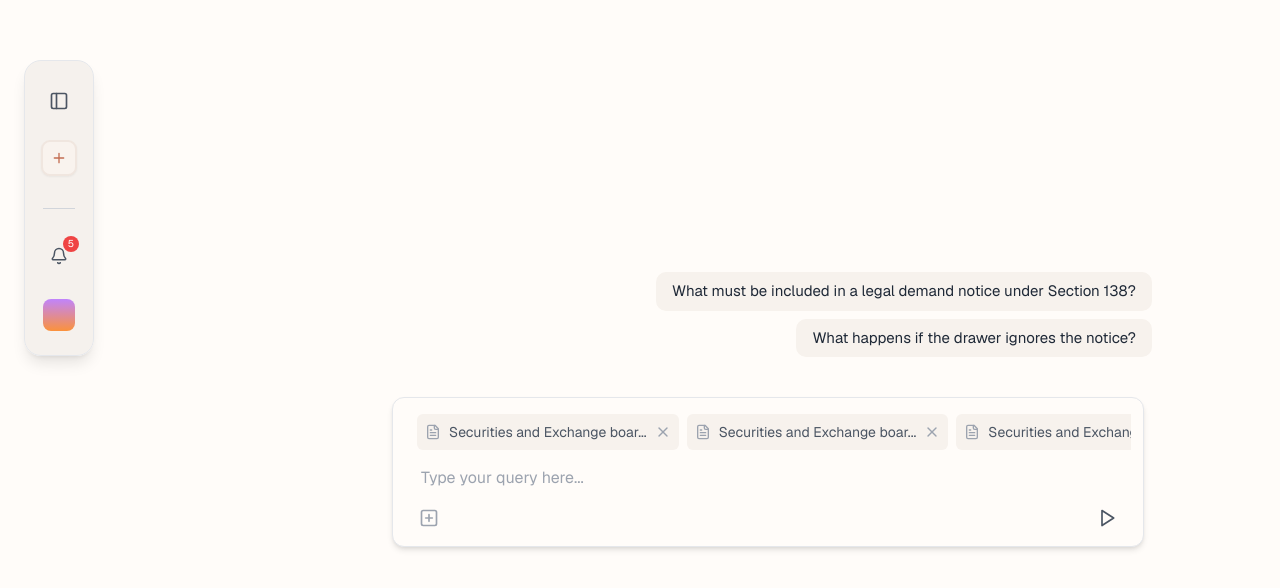
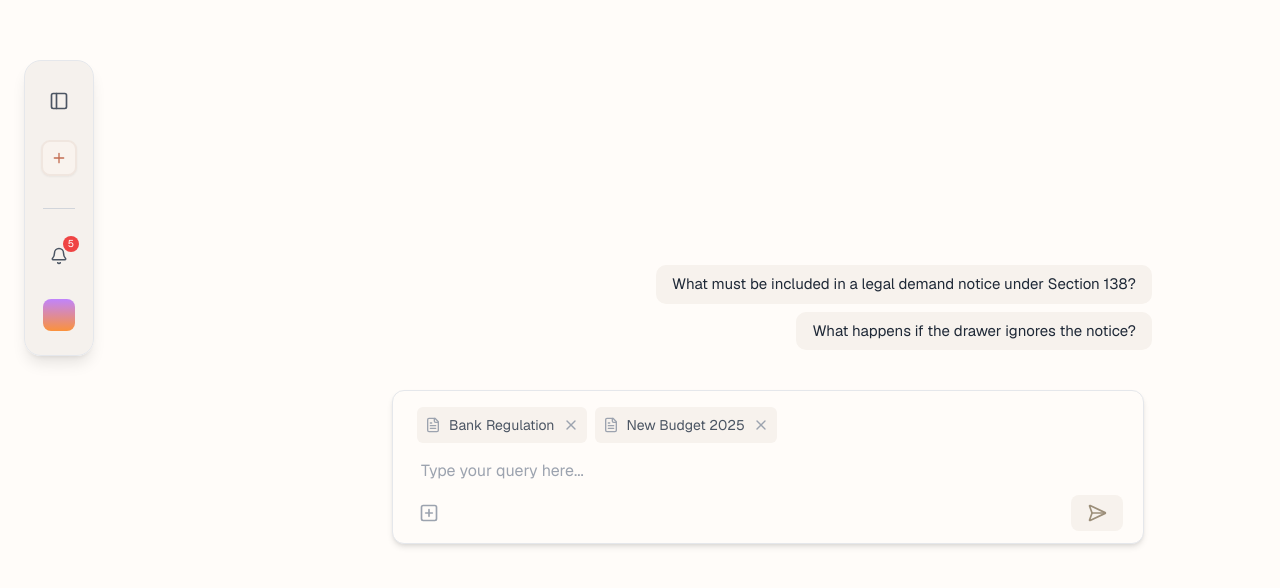
Before and after one commit to mishradev1/chatGST, a Next.js app: page / in a window 1280 px wide. Shown: the part 192-780 px from the top of the page. Built offline with nearby package versions, Linux system fonts and the light colour scheme.

Commit message:
sidebar for large screens done same for chat component

```diff
--- a/package.json
+++ b/package.json
@@ -29,6 +29,7 @@
     "next": "^15.0.1",
     "react": "^18.3.1",
     "react-dom": "^18.3.1",
+    "react-markdown": "^9.0.3",
     "react-pdf": "^9.2.1",
     "tailwind-merge": "^3.0.1",
     "tailwindcss-animate": "^1.0.7",
--- a/src/app/page.tsx
+++ b/src/app/page.tsx
@@ -18,8 +18,7 @@ export default function Home() {
       <Sidebar />
       <main className="flex flex-1 ml-24">
         <div className={`flex-1 ${selectedDocument ? 'w-[55%]' : 'w-full'} transition-all duration-300`}>
-          <Chat
-          />
+          <Chat />
         </div>
         {selectedDocument && (
           <div className="w-[45%] fixed right-0 top-0 h-screen border-l bg-white">
--- a/src/components/chat-input/chat-input.tsx
+++ b/src/components/chat-input/chat-input.tsx
@@ -1,40 +1,46 @@
-"use client"
+"use client";
 
-import * as React from "react"
-import { X, Plus, ArrowRight, FileText, SquarePlus, ChevronRight, Play } from "lucide-react"
+import * as React from "react";
+import { X, FileText, SquarePlus, SendHorizonal } from "lucide-react";
 
 interface Document {
-  id: string
-  name: string
+  id: string;
+  name: string;
+  file: File;
 }
 
-export function ChatInput({ onSubmit }: { onSubmit: (query: string) => void }) {
+export function ChatInput({ onSubmit }: { onSubmit: (query: string, documents: Document[]) => void }) {
   const [documents, setDocuments] = React.useState<Document[]>([
-    { id: "1", name: "Securities and Exchange boar..." },
-    { id: "2", name: "Securities and Exchange boar..." },
-    { id: "3", name: "Securities and Exchange boar..." },
-  ])
-  const [query, setQuery] = React.useState("")
+    { id: "1", name: "Bank Regulation" },
+    { id: "2", name: "New Budget 2025" },
+  ]);
+  const [query, setQuery] = React.useState("");
 
   const removeDocument = (id: string) => {
-    setDocuments(documents.filter((doc) => doc.id !== id))
-  }
+    setDocuments(documents.filter((doc) => doc.id !== id));
+  };
 
-  const addDocument = () => {
-    const newDoc = {
-      id: Math.random().toString(36).substr(2, 9),
-      name: "Securities and Exchange boar...",
+  const handleFileUpload = (event: React.ChangeEvent<HTMLInputElement>) => {
+    const file = event.target.files?.[0];
+    if (file && file.type === "application/pdf") {
+      const newDoc = {
+        id: Math.random().toString(36).substr(2, 9),
+        name: file.name,
+        file: file,
+      };
+      setDocuments([...documents, newDoc]);
     }
-    setDocuments([...documents, newDoc])
-  }
+    event.target.value = ""; // Reset input for re-upload
+  };
 
   const handleSubmit = (e: React.FormEvent) => {
-    e.preventDefault()
-    if (query.trim()) {
-      onSubmit(query)
-      setQuery("")
+    e.preventDefault();
+    if (query.trim() || documents.length > 0) {
+      onSubmit(query, documents);
+      setQuery("");
+      setDocuments([]);
     }
-  }
+  };
 
   return (
     <div className="max-w-3xl mx-auto p-2 bg-[#FFFCF9]">
@@ -49,7 +55,7 @@ export function ChatInput({ onSubmit }: { onSubmit: (query: string) => void }) {
                 className="flex items-center gap-2 px-2 py-2 text-sm text-gray-600 bg-[#F7F2ED] rounded-[6px]"
               >
                 <FileText className="h-4 w-4 text-gray-400" />
-                {doc.name}
+                {doc.name.length > 20 ? `${doc.name.slice(0, 20)}...` : doc.name}
                 <button onClick={() => removeDocument(doc.id)} className="text-gray-400 hover:text-gray-600">
                   <X className="h-4 w-4" />
                 </button>
@@ -72,23 +78,26 @@ export function ChatInput({ onSubmit }: { onSubmit: (query: string) => void }) {
 
           {/* Action buttons in a new row */}
           <div className="flex items-center justify-between px-4 pb-2">
-            <button
-              type="button"
-              onClick={addDocument}
-              className="flex items-center justify-center h-8 w-8 text-gray-400 hover:text-gray-600"
-            >
+            {/* File Upload Button */}
+            <label className="flex items-center justify-center h-8 w-8 text-gray-400 hover:text-gray-600 cursor-pointer">
               <SquarePlus className="h-5 w-5 bg-[#FFFCF9]" />
-            </button>
+              <input
+                type="file"
+                accept="application/pdf"
+                onChange={handleFileUpload}
+                className="hidden"
+              />
+            </label>
 
             <button
               type="submit"
-              className="flex items-center justify-center h-8 w-8 text-gray-400 hover:text-gray-600"
+              className="p-2 px-4 rounded-[8px] bg-[#F7F2ED] hover:bg-[#EAE0D5] transition-all"
             >
-              <Play className="w-5 h-5 text-gray-600" />
+              <SendHorizonal className="w-5 h-5 text-[#9C8F7A] " />
             </button>
           </div>
         </form>
       </div>
     </div>
-  )
+  );
 }
--- a/src/components/chat/Chat.tsx
+++ b/src/components/chat/Chat.tsx
@@ -1,92 +1,88 @@
-"use client"
+"use client";
 
-import * as React from "react"
-import { motion } from "framer-motion"
-import { ChatInput } from "@/components/chat-input/chat-input"
-import { Message } from "@/components/message/message"
+import * as React from "react";
+import { motion } from "framer-motion";
+import { ChatInput } from "@/components/chat-input/chat-input";
+import { Message } from "@/components/message/message";
 
 interface ChatMessage {
-  id: string
-  content: string
-  type: "user" | "assistant"
-  sources?: Array<{ id: string; name: string }>
-  confidence?: number
+  id: string;
+  content: string;
+  type: "user" | "assistant";
+  sources?: Array<{ id: string; name: string }>;
+  confidence?: number;
 }
 
 interface Suggestion {
-  id: string
-  text: string
+  id: string;
+  text: string;
 }
 
 export function Chat() {
-  const [messages, setMessages] = React.useState<ChatMessage[]>([])
+  const [messages, setMessages] = React.useState<ChatMessage[]>([]);
   const [suggestions, setSuggestions] = React.useState<Suggestion[]>([
     { id: "1", text: "What must be included in a legal demand notice under Section 138?" },
     { id: "2", text: "What happens if the drawer ignores the notice?" },
-  ])
+  ]);
 
-  const chatContainerRef = React.useRef<HTMLDivElement>(null)
+  const chatContainerRef = React.useRef<HTMLDivElement>(null);
 
   React.useEffect(() => {
     if (chatContainerRef.current) {
-      chatContainerRef.current.scrollTo({
-        top: chatContainerRef.current.scrollHeight,
-        behavior: "smooth", // Smooth scroll
-      })
+        requestAnimationFrame(() => {
+            chatContainerRef.current.scrollTo({
+                top: chatContainerRef.current.scrollHeight,
+                behavior: "smooth",
+            });
+        });
     }
-  }, [messages]) // Scrolls when messages update
+}, [messages]); // Ensures scrolling works for every new message
+
 
   const handleSubmit = (query: string) => {
     const newMessage: ChatMessage = {
       id: Date.now().toString(),
       content: query,
       type: "user",
-    }
-    setMessages((prev) => [...prev, newMessage])
+    };
+    setMessages((prev) => [...prev, newMessage]);
 
     // Simulate AI response
     setTimeout(() => {
       const response: ChatMessage = {
         id: (Date.now() + 1).toString(),
         content: `
-          <strong>Legal Remedies for Cheque Dishonor (Section 138 of the Negotiable Instruments Act, 1881):</strong>
-          <ol>
-            <li>
-              <strong>Filing a Criminal Complaint</strong> - The payee can initiate criminal proceedings against the drawer for dishonoring a cheque due to insufficient funds or exceeding the arrangement.
-            </li>
-            <li>
-              <strong>Procedure:</strong>
-              <ul>
-                <li>a. The payee must send a demand notice to the drawer within 30 days of receiving the cheque return memo from the bank, demanding payment of the cheque amount (Section 138(b)).</li>
-                <li>b. The drawer has 15 days from the receipt of the notice to make the payment.</li>
-              </ul>
-            </li>
-          </ol>
+# **Legal Remedies for Cheque Dishonor (Section 138 of the Negotiable Instruments Act, 1881)**
+
+The dishonor of a cheque is a serious financial offense in India, governed by **Section 138 of the Negotiable Instruments Act, 1881**. When a cheque is returned unpaid due to reasons such as **insufficient funds** or **exceeding the arrangement**, the payee has legal remedies available under both civil and criminal law. Section 138 prescribes criminal liability for the drawer if the dishonored cheque is issued for the discharge of a legally enforceable debt or liability.
+
+## **1. Filing a Criminal Complaint**
+One of the primary legal remedies available to the payee is to **initiate criminal proceedings** against the drawer. This provision ensures accountability and discourages fraudulent financial transactions. A conviction under Section 138 can lead to **imprisonment for up to two years, a monetary fine (which may extend to twice the cheque amount), or both**.
+
+## **Conclusion**
+Section 138 of the **Negotiable Instruments Act, 1881**, provides a strong legal remedy for cheque dishonor. By following the correct legal procedure—sending a demand notice, allowing the prescribed waiting period, and filing a timely complaint—the payee can seek justice and financial recovery. The law acts as a deterrent, ensuring the credibility of cheques in financial transactions.
+
         `,
         type: "assistant",
         sources: [
-          { id: "1", name: "Securities and Exchange board of India.pdf" },
-          { id: "2", name: "Bank regulation 2024-2025.pdf" },
-          { id: "3", name: "Bank regulation 2024-2025.pdf" },
-          { id: "4", name: "Bank regulation 2024-2025.pdf" },
-          { id: "5", name: "Bank regulation 2024-2025.pdf" },
-          { id: "6", name: "Bank regulation 2024-2025.pdf" },
+          { id: "1", name: "Securities and Exchange Board of India.pdf" },
+          { id: "2", name: "Bank Regulation 2024-2025.pdf" },
         ],
         confidence: 5,
-      }
-      setMessages((prev) => [...prev, response])
-    }, 1000)
-  }
+      };
+      setMessages((prev) => [...prev, response]);
+    }, 1000);
+  };
+
 
   return (
-    <div className="ml-60 h-full p-12 bg-[#FFFCF9] flex flex-col">
+    <div className="ml-60 p-12 bg-[#FFFCF9] flex flex-col h-full">
       <div className="max-w-3xl mx-auto flex flex-col flex-grow space-y-4">
-        {/* Chat messages container with smooth motion scrolling */}
+        {/* Chat messages container */}
         <motion.div
           ref={chatContainerRef}
-          className="flex-grow min-h-[400px] max-h-[600px] overflow-y-auto space-y-4 no-scrollbar"
-          animate={{ scrollTop: chatContainerRef.current?.scrollHeight || 0 }}
-          transition={{ duration: 0.5, ease: "easeInOut" }}
+          className="flex-grow min-h-[50%] max-h-[80%] overflow-y-auto space-y-4 no-scrollbar"
+          style={{paddingBottom: "10px", wordBreak: "break-word", whiteSpace: "pre-wrap", overflowAnchor: "auto" }}
         >
           {messages.map((message) => (
             <Message
@@ -118,5 +114,5 @@ export function Chat() {
         <ChatInput onSubmit={handleSubmit} />
       </div>
     </div>
-  )
+  );
 }
--- a/src/components/message/message.tsx
+++ b/src/components/message/message.tsx
@@ -1,23 +1,27 @@
-import * as React from "react"
-import { FileText, ExternalLink, ThumbsUp, ThumbsDown, RotateCw, Download, Book, Search, Eye, Info, MessageSquare, Copy } from "lucide-react"
-import { DocumentViewer } from "../document-viewer/DocumentViewer"
-import { ActionButtons } from "./ActionButtons"
+import * as React from "react";
+import ReactMarkdown from "react-markdown";
+import {
+    FileText, ExternalLink, Book, Info
+} from "lucide-react";
+import { DocumentViewer } from "../document-viewer/DocumentViewer";
+import { ActionButtons } from "./ActionButtons";
 
 interface Source {
-    id: string
-    name: string
-    selected?: boolean
+    id: string;
+    name: string;
+    selected?: boolean;
 }
 
 interface MessageProps {
-    type: "user" | "assistant"
-    content: string
-    sources?: Source[]
-    confidence?: number
+    type: "user" | "assistant";
+    content: string;
+    sources?: Source[];
+    confidence?: number;
 }
 
 export function Message({ type, content, sources, confidence }: MessageProps) {
-    const [selectedDocument, setSelectedDocument] = React.useState<Source | null>(null)
+    const [selectedDocument, setSelectedDocument] = React.useState<Source | null>(null);
+    const [showTooltip, setShowTooltip] = React.useState(false);
 
     if (type === "user") {
         return (
@@ -26,11 +30,11 @@ export function Message({ type, content, sources, confidence }: MessageProps) {
                     {content}
                 </p>
             </div>
-        )
+        );
     }
 
     return (
-        <div className="bg-[#FFFCF9] p-4 rounded-lg mb-4 space-y-4">
+        <div className="bg-[#FFFCF9] p-4 rounded-lg mb-4 space-y-4 h-full">
             {/* Sources Section */}
             {sources && sources.length > 0 && (
                 <div>
@@ -48,10 +52,12 @@ export function Message({ type, content, sources, confidence }: MessageProps) {
                             <div
                                 key={source.id}
                                 className={`relative flex-shrink-0 w-36 h-44 p-2 border rounded-[8px] cursor-pointer transition-all ${selectedDocument?.id === source.id
-                                    ? "border-[#D48B6C] bg-[#F7F2ED]"
-                                    : "border-gray-300 bg-[#FFFCF9]"
+                                        ? "border-[#D48B6C] bg-[#F7F2ED]"
+                                        : "border-gray-300 bg-[#FFFCF9]"
                                     }`}
-                                onClick={() => setSelectedDocument(selectedDocument?.id === source.id ? null : source)}
+                                onClick={() =>
+                                    setSelectedDocument(selectedDocument?.id === source.id ? null : source)
+                                }
                             >
                                 {selectedDocument?.id === source.id && (
                                     <div className="absolute top-2 right-2 bg-[#D48B6C] text-white w-5 h-5 flex items-center justify-center rounded-full">
@@ -81,7 +87,7 @@ export function Message({ type, content, sources, confidence }: MessageProps) {
                 </div>
             )}
 
-            {/* Message Content */}
+            {/* Message Content with Markdown Support */}
             <div className="space-y-4">
                 <div className="flex items-center gap-2">
                     <div className="h-6 w-6 rounded-full bg-gray-100 flex items-center justify-center">
@@ -90,12 +96,27 @@ export function Message({ type, content, sources, confidence }: MessageProps) {
                     <span className="font-medium">Result</span>
                 </div>
 
-                <div className="text-gray-800">{content}</div>
+                {/* ✅ Markdown Rendering Here */}
+                <div className="text-gray-800 prose break-words whitespace-pre-wrap overflow-hidden">
+                    <ReactMarkdown>{content}</ReactMarkdown>
+                </div>
 
-                {/* Confidence Section */}
-                <div className="inline-flex items-center gap-1 px-3 py-1 rounded-full bg-[#F7F2ED] text-[#9C8F7A] text-sm font-medium">
+
+                {/* Confidence Section with Tooltip */}
+                <div className="relative inline-flex items-center gap-1 px-3 py-1 rounded-full bg-[#F7F2ED] text-[#9C8F7A] text-sm font-medium">
                     Confidence {confidence}/5
-                    <Info className="h-4 w-4 text-[#9C8F7A]" />
+                    <div
+                        className="relative flex items-center"
+                        onMouseEnter={() => setShowTooltip(true)}
+                        onMouseLeave={() => setShowTooltip(false)}
+                    >
+                        <Info className="h-4 w-4 text-[#9C8F7A] cursor-pointer" />
+                        {showTooltip && (
+                            <div className="absolute left-1/2 -translate-x-1/2 bottom-9 w-72 p-2 text-sm text-[#9C8F7A] bg-[#F7F2ED] rounded-[7px] shadow-lg z-50">
+                                Confidence indicates how relevant the information is with respect to the uploaded document.
+                            </div>
+                        )}
+                    </div>
                 </div>
 
                 {/* Actions Row */}
@@ -104,5 +125,5 @@ export function Message({ type, content, sources, confidence }: MessageProps) {
                 </div>
             </div>
         </div>
-    )
+    );
 }
```
Also changed, not shown: src/components/message/ActionButtons.tsx (+27 -3 lines), src/components/sidebar/Sidebar.tsx (+9 -110 lines), 1 other file (tests, documents, lock files or other folders).
